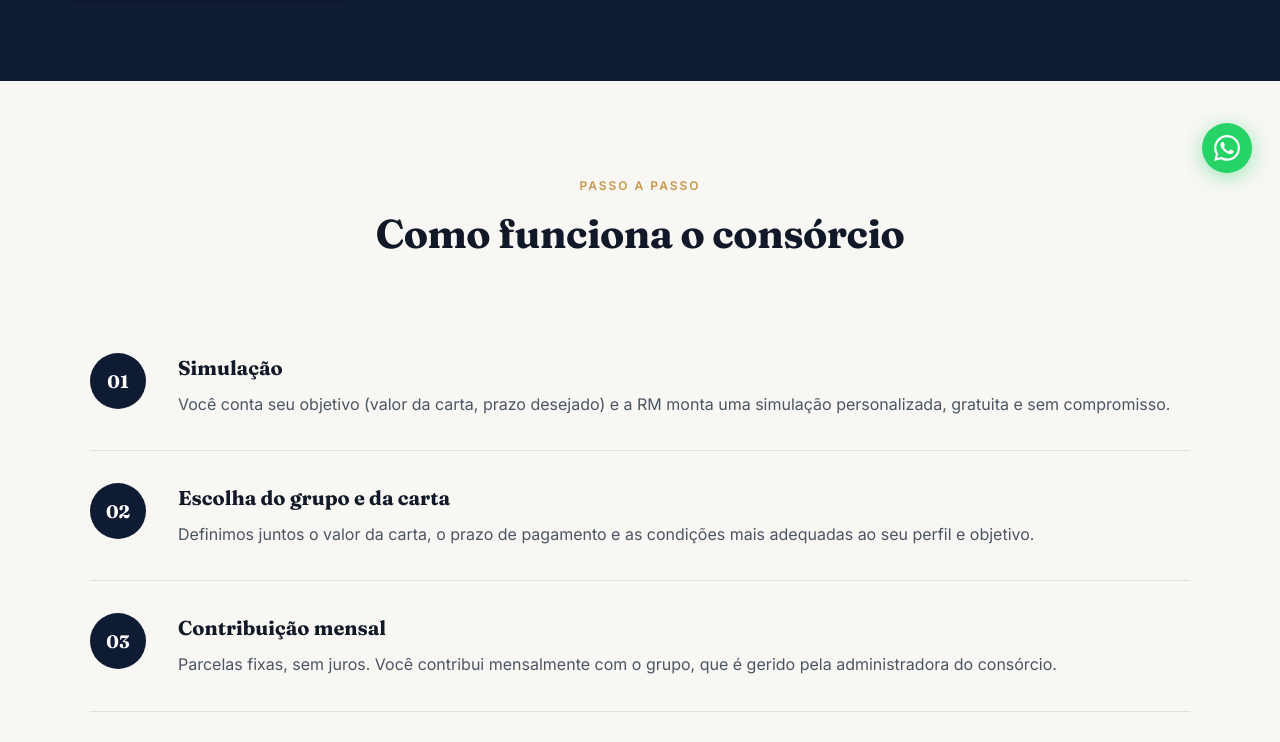
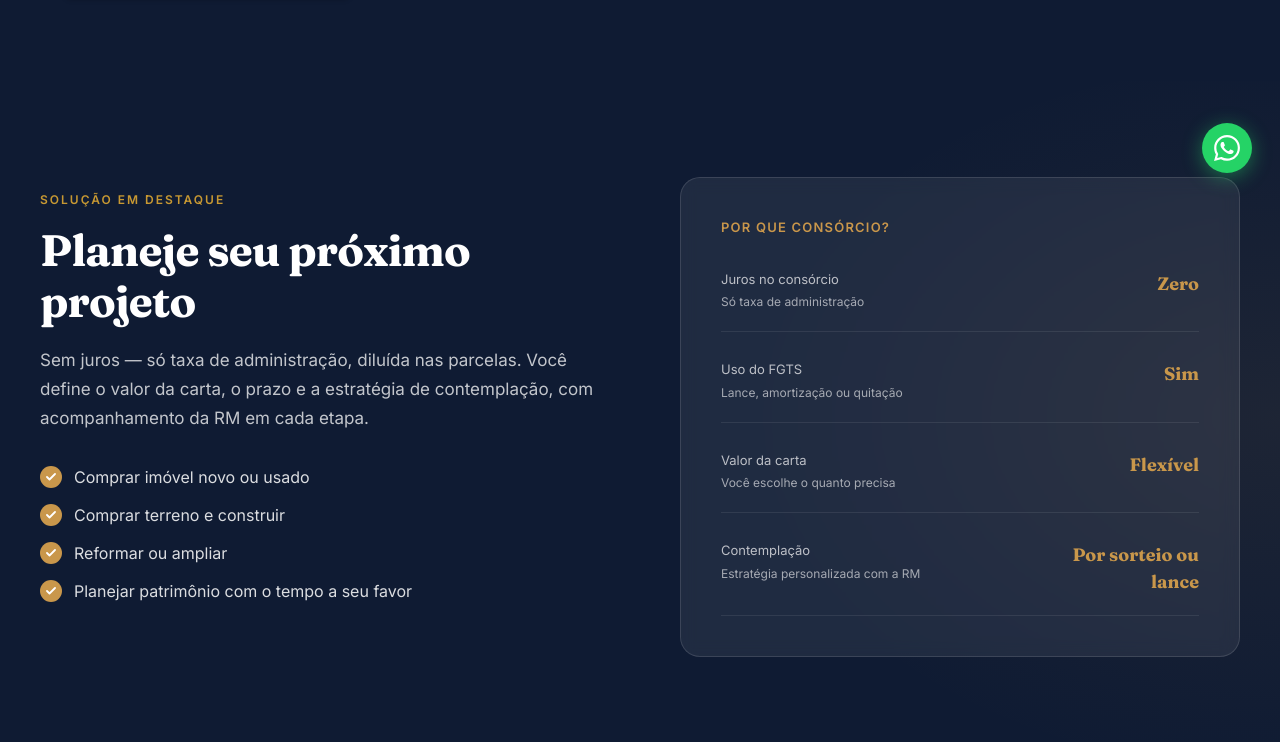
Before and after one commit to sabrinapupo21/rm-consultoria-site, a React (Vite) app: page /consorcio-imobiliario in a window 1280 px wide. Shown: the part 599-1341 px from the top of the page. Built offline with nearby package versions, Linux system fonts and the light colour scheme.

Commit message:
duplicando seção consorcio

```diff
--- a/package.json
+++ b/package.json
@@ -6,6 +6,7 @@
   "scripts": {
     "dev": "vite",
     "build": "tsc -b && vite build",
+    "deploy": "npm run build && scp -P 65002 -r dist/. u583239046@br-asc-web893.main-hosting.eu:domains/rmconsultoriaimobiliaria.com.br/public_html/ && ssh -p 65002 u583239046@br-asc-web893.main-hosting.eu \"cd ~/domains/rmconsultoriaimobiliaria.com.br/public_html && chmod -R 755 . && find . -type f -exec chmod 644 {} +\"",
     "lint": "eslint .",
     "preview": "vite preview"
   },
--- a/src/pages/Consorcio.tsx
+++ b/src/pages/Consorcio.tsx
@@ -106,15 +106,15 @@ export default function Consorcio() {
               </div>
             </div>
 
-            <div
+            {/* <div
               style={{
                 backgroundColor: "rgba(255,255,255,0.07)",
                 border: "1px solid rgba(255,255,255,0.12)",
                 borderRadius: 20,
                 padding: "36px 32px",
               }}
-            >
-              <div
+            > */}
+            {/* <div
                 style={{
                   fontFamily: "Inter, sans-serif",
                   fontWeight: 600,
@@ -159,8 +159,8 @@ export default function Consorcio() {
                     </span>
                   </div>
                 ))}
-              </div>
-            </div>
+              </div> */}
+            {/* </div> */}
           </div>
         </div>
 
@@ -171,7 +171,211 @@ export default function Consorcio() {
           }
         `}</style>
       </section>
+      {/* ── CONSÓRCIO DESTAQUE ── */}
+      <section
+        style={{
+          backgroundColor: "#0F1B33",
+          padding: "96px 24px",
+          backgroundImage:
+            "radial-gradient(ellipse 70% 90% at 100% 50%, rgba(201,151,75,0.08) 0%, transparent 60%)",
+        }}
+      >
+        <div
+          style={{
+            maxWidth: 1200,
+            margin: "0 auto",
+            display: "grid",
+            gridTemplateColumns: "1fr 1fr",
+            gap: "48px 80px",
+            alignItems: "center",
+          }}
+          className="split-grid"
+        >
+          <div>
+            <SectionLabel light>Solução em destaque</SectionLabel>
+            <h2
+              style={{
+                fontFamily: "Fraunces, serif",
+                fontWeight: 700,
+                fontSize: "clamp(28px, 4vw, 44px)",
+                color: "#ffffff",
+                lineHeight: 1.15,
+                letterSpacing: "-0.8px",
+                marginBottom: 20,
+              }}
+            >
+              Planeje seu próximo projeto
+            </h2>
+            <p
+              style={{
+                fontFamily: "Inter, sans-serif",
+                fontSize: 17,
+                color: "rgba(255,255,255,0.75)",
+                lineHeight: 1.7,
+                marginBottom: 32,
+              }}
+            >
+              Sem juros — só taxa de administração, diluída nas parcelas. Você
+              define o valor da carta, o prazo e a estratégia de contemplação,
+              com acompanhamento da RM em cada etapa.
+            </p>
 
+            <div
+              style={{
+                display: "flex",
+                flexDirection: "column",
+                gap: 14,
+                marginBottom: 40,
+              }}
+            >
+              {[
+                "Comprar imóvel novo ou usado",
+                "Comprar terreno e construir",
+                "Reformar ou ampliar",
+                "Planejar patrimônio com o tempo a seu favor",
+              ].map((item) => (
+                <div
+                  key={item}
+                  style={{ display: "flex", alignItems: "center", gap: 12 }}
+                >
+                  <span
+                    style={{
+                      width: 22,
+                      height: 22,
+                      borderRadius: "50%",
+                      backgroundColor: "#C9974B",
+                      display: "flex",
+                      alignItems: "center",
+                      justifyContent: "center",
+                      flexShrink: 0,
+                    }}
+                  >
+                    <svg width="10" height="8" viewBox="0 0 10 8" fill="none">
+                      <path
+                        d="M1 4L3.5 6.5L9 1"
+                        stroke="white"
+                        strokeWidth="1.8"
+                        strokeLinecap="round"
+                        strokeLinejoin="round"
+                      />
+                    </svg>
+                  </span>
+                  <span
+                    style={{
+                      fontFamily: "Inter, sans-serif",
+                      fontSize: 16,
+                      color: "rgba(255,255,255,0.85)",
+                    }}
+                  >
+                    {item}
+                  </span>
+                </div>
+              ))}
+            </div>
+          </div>
+
+          {/* Stats card */}
+          <div
+            style={{
+              backgroundColor: "rgba(255,255,255,0.07)",
+              border: "1px solid rgba(255,255,255,0.12)",
+              borderRadius: 20,
+              padding: 40,
+              backdropFilter: "blur(8px)",
+            }}
+          >
+            <div
+              style={{
+                fontFamily: "Inter, sans-serif",
+                fontWeight: 600,
+                fontSize: 13,
+                color: "#C9974B",
+                letterSpacing: "1.2px",
+                textTransform: "uppercase",
+                marginBottom: 32,
+              }}
+            >
+              Por que consórcio?
+            </div>
+            <div style={{ display: "flex", flexDirection: "column", gap: 28 }}>
+              {[
+                {
+                  label: "Juros no consórcio",
+                  value: "Zero",
+                  sub: "Só taxa de administração",
+                },
+                {
+                  label: "Uso do FGTS",
+                  value: "Sim",
+                  sub: "Lance, amortização ou quitação",
+                },
+                {
+                  label: "Valor da carta",
+                  value: "Flexível",
+                  sub: "Você escolhe o quanto precisa",
+                },
+                {
+                  label: "Contemplação",
+                  value: "Por sorteio ou lance",
+                  sub: "Estratégia personalizada com a RM",
+                },
+              ].map((stat) => (
+                <div
+                  key={stat.label}
+                  style={{
+                    display: "flex",
+                    justifyContent: "space-between",
+                    alignItems: "flex-start",
+                    borderBottom: "1px solid rgba(255,255,255,0.08)",
+                    paddingBottom: 20,
+                  }}
+                >
+                  <div>
+                    <div
+                      style={{
+                        fontFamily: "Inter, sans-serif",
+                        fontSize: 13,
+                        color: "rgba(255,255,255,0.7)",
+                        marginBottom: 4,
+                      }}
+                    >
+                      {stat.label}
+                    </div>
+                    <div
+                      style={{
+                        fontFamily: "Inter, sans-serif",
+                        fontSize: 12,
+                        color: "rgba(255,255,255,0.6)",
+                      }}
+                    >
+                      {stat.sub}
+                    </div>
+                  </div>
+                  <div
+                    style={{
+                      fontFamily: "Fraunces, serif",
+                      fontWeight: 700,
+                      fontSize: 18,
+                      color: "#C9974B",
+                      textAlign: "right",
+                      maxWidth: 140,
+                    }}
+                  >
+                    {stat.value}
+                  </div>
+                </div>
+              ))}
+            </div>
+          </div>
+        </div>
+
+        <style>{`
+          .split-grid { grid-template-columns: 1fr 1fr !important; }
+          @media (max-width: 900px) {
+            .split-grid { grid-template-columns: 1fr !important; }
+          }
+        `}</style>
+      </section>
       {/* ── COMO FUNCIONA ── */}
       <section style={{ backgroundColor: "#f8f7f4", padding: "96px 24px" }}>
         <div style={{ maxWidth: 1100, margin: "0 auto" }}>
```
